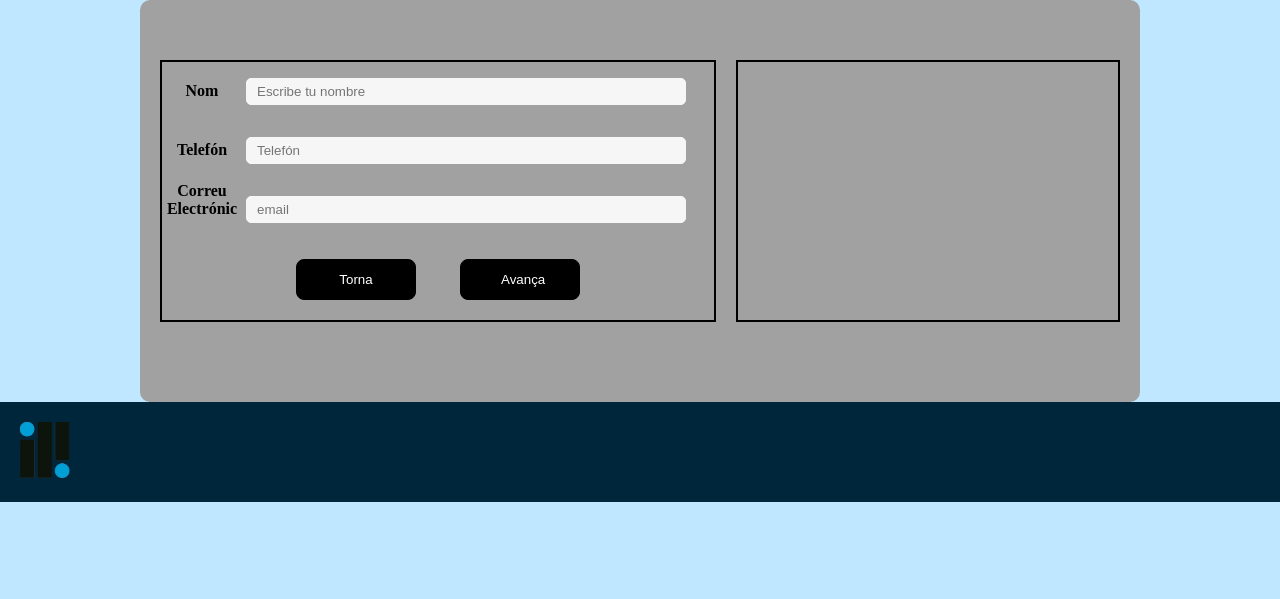
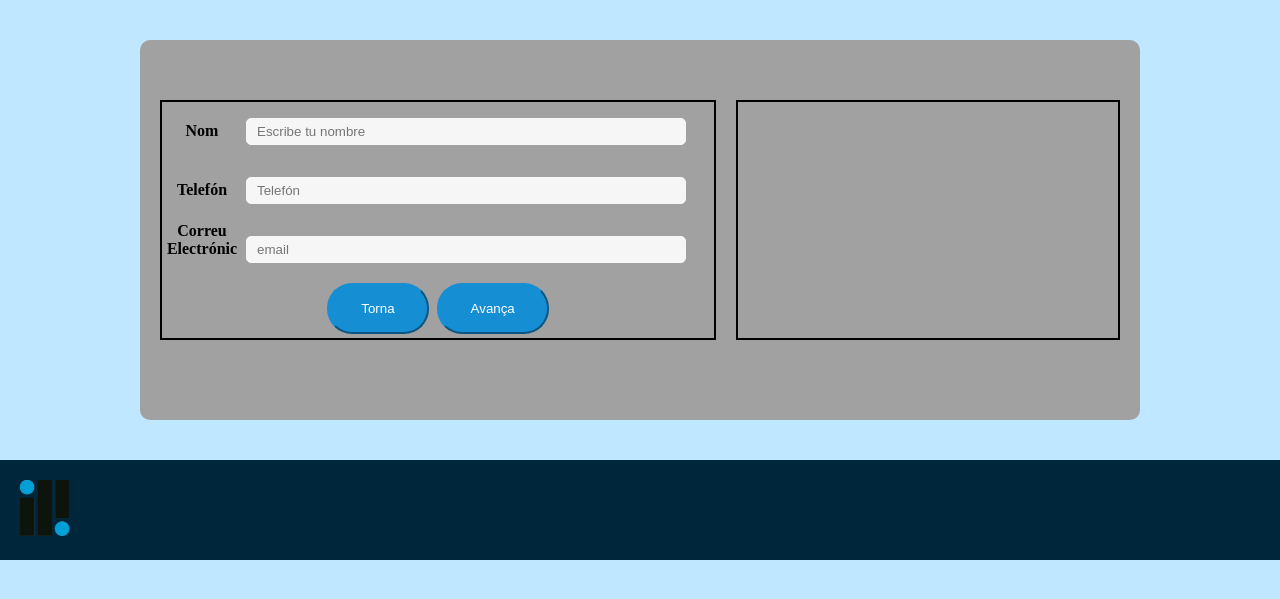
Before and after one commit to albert88jane/CantinaTT, a PHP site: page /fomulari.php in a window 1280 px wide. Shown: the part 101-700 px from the top of the page. Run offline with PHP 8.4, Linux system fonts and the light colour scheme.

Commit message:
canvis formulari

```diff
--- a/css/estilos.css
+++ b/css/estilos.css
@@ -254,13 +254,7 @@ h2{
     height: 40px;
 }
 
-input{
-    border-radius: 3px;
-    border-width: 1px;
-    margin-bottom: 1vh;
-    margin-right: 1vh;
-    width: 120px;
-}
+
 
 .quantitat{
     margin-left: 1vh;
@@ -301,7 +295,7 @@ input{
     width:1000px;
 	padding:60px 20px 80px 20px;
 	border-radius:10px;
-	margin:auto;
+	margin: 40px auto;
 	background-color: #a1a1a1;
 
 }
@@ -330,20 +324,7 @@ form input[type="tel"]{
 
 }
 
-form input[type="submit"]{
-	padding:12px 40px;
-	margin-top:40px;
-    margin: 20px;
-	border: 1px solid #000;
-	border-radius: 8px;
-	color:#fff;
-	background-color:#000;
 
-}
-
-form input[type="submit"]:hover{
-	cursor:pointer;
-}
 
 
 .buttons{
```
